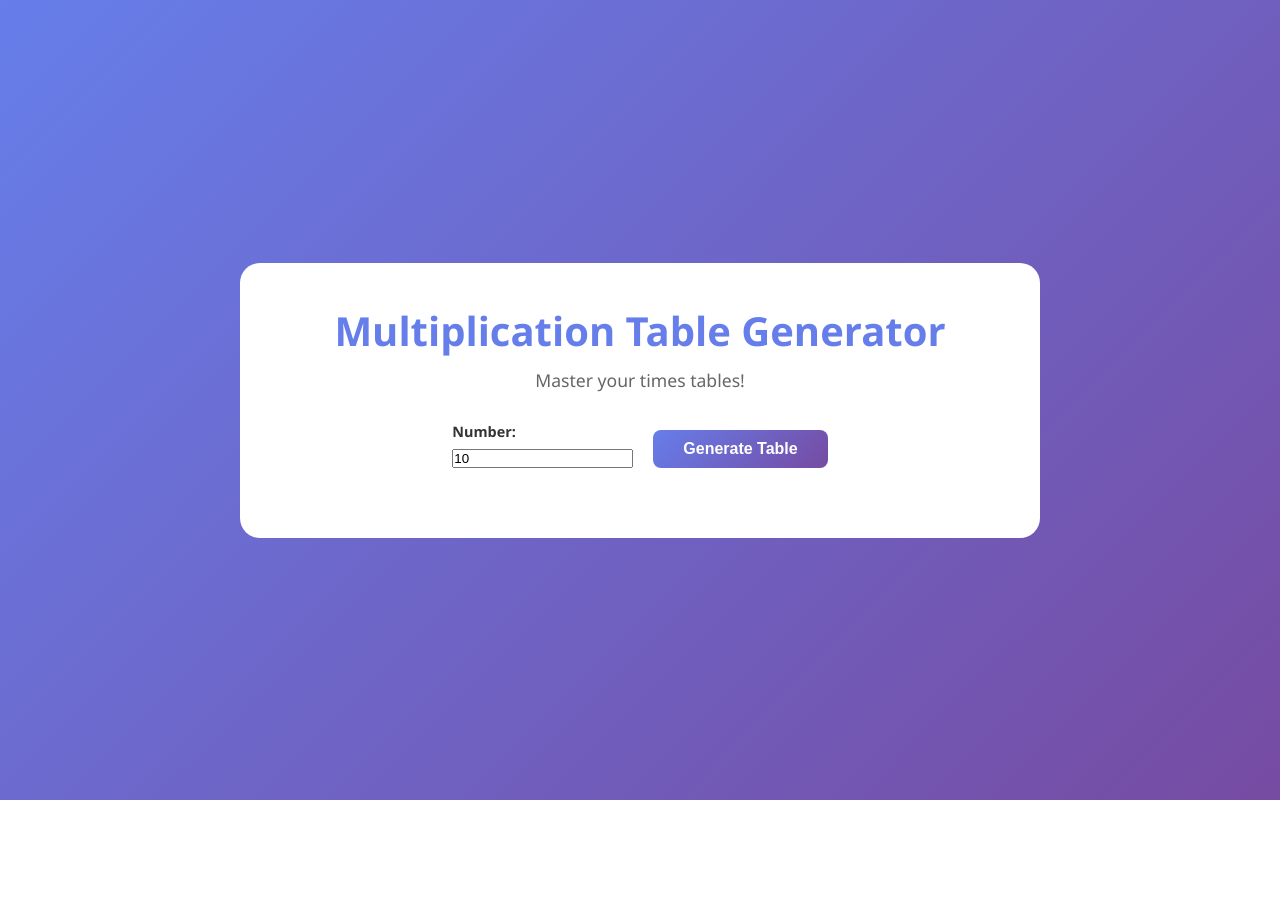
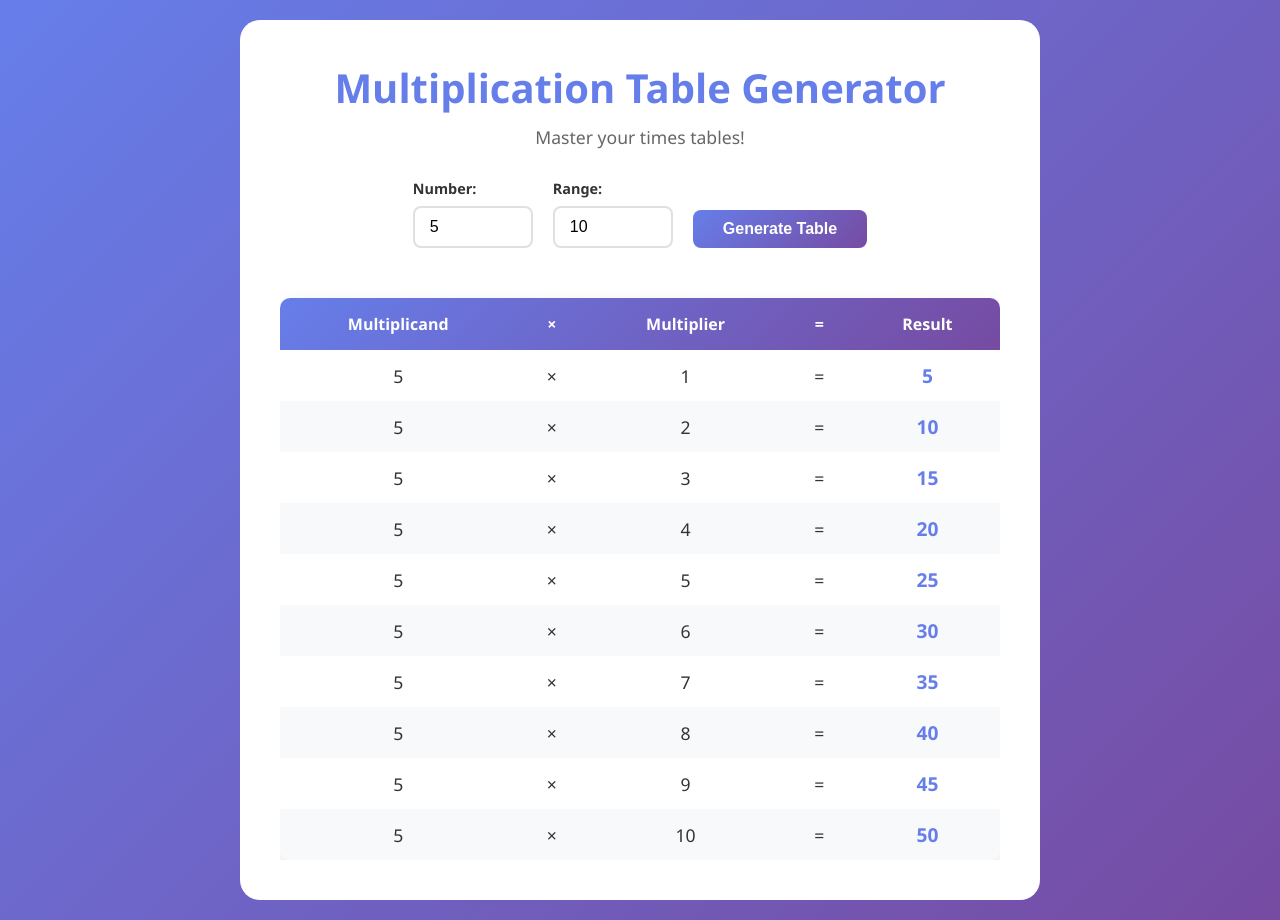
Before and after one commit to hypnoticdata777/learning-javascript, a website: page 05-multiplication table-generator/index.html in a window 1280 px wide. Before the commit the page ends 800 px from the top, so only its background shows below. Drawn offline with Linux system fonts and the light colour scheme.

Commit message:
Debugging changed dic to div lines 9 and 23

```diff
--- a/05-multiplication table-generator/index.html
+++ b/05-multiplication table-generator/index.html
@@ -3,26 +3,32 @@
     <head>
         <meta charset="UTF-8">
         <meta name="viewport" content="width=device-width, initial-scale=1.0">
-        <title>Miltiplication Table Generator</title>
+        <title>Multiplication Table Generator</title>
         <link rel="stylesheet" href="style.css">
     </head>
     <body>
-        <dic class="container">
+        <div class="container">
             <header>
-                <h1> Multiplication Table Generator</h1>
-                <p class="subtitle"> Master your times tables!</p>
+                <h1>Multiplication Table Generator</h1>
+                <p class="subtitle">Master your times tables!</p>
             </header>
             <main>
                 <div class="controls">
                     <div class="input-group">
-                        <label for="numberInput"> Number:</label>
-                        <input type="number id=rangeInput" value="10" min="1" max="20">
+                        <label for="numberInput">Number:</label>
+                        <input type="number" id="numberInput" value="5" min="1" max="20">
                     </div>
-                    <button id="generateBtn"> Generate Table</button>
+
+                    <div class="input-group">
+                        <label for="rangeInput">Range:</label>
+                        <input type="number" id="rangeInput" value="10" min="1" max="20">
+                    </div>
+
+                    <button id="generateBtn">Generate Table</button>
                 </div>
                 <div id="tableContainer"></div>
             </main>
-        </dic>
+        </div>
         <script src="script.js"></script>
     </body>
 </html>
```
